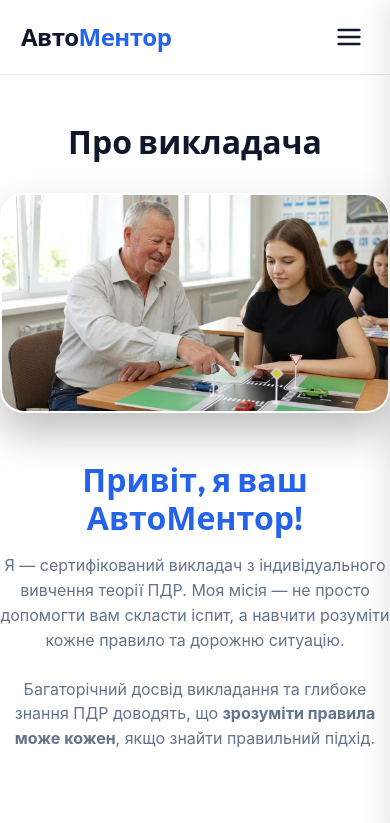
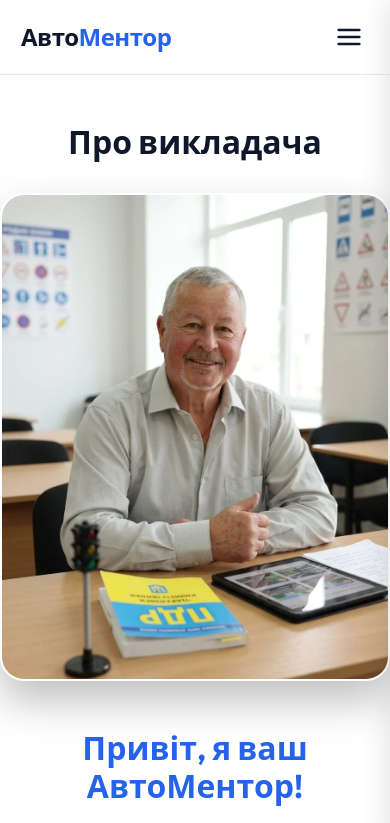
Before and after one commit to Bodia/auto_school_mentor, a Next.js app: page /about in a window 390 px wide. Shown: the top 823 px of the page. Built offline with nearby package versions, Linux system fonts and the light colour scheme.

Commit message:
feat(about): update About page mentor image to Option 2 with ПДР manual

```diff
--- a/src/app/about/about.css
+++ b/src/app/about/about.css
@@ -11,7 +11,7 @@
 
 .about-image-wrapper {
   width: 100%;
-  aspect-ratio: 4/3;
+  aspect-ratio: 3/4;
   border-radius: 24px;
   overflow: hidden;
   box-shadow: 0 20px 40px rgba(0, 0, 0, 0.25);
@@ -80,8 +80,8 @@
   }
 
   .about-image-wrapper {
-    aspect-ratio: 16/9;
-    max-width: 550px;
+    aspect-ratio: 4/5;
+    max-width: 450px;
     margin: 0 auto;
   }
 }
--- a/src/app/about/page.tsx
+++ b/src/app/about/page.tsx
@@ -32,9 +32,9 @@ export default function About() {
           <div className="about-image-wrapper">
             <Image
               src="/instructor-about.webp"
-              alt="Індивідуальне заняття з викладачем теорії ПДР"
+              alt="Викладач теорії ПДР АвтоМентор за навчальним столом"
               width={600}
-              height={450}
+              height={800}
               className="about-image"
               priority
             />
```
Also changed, not shown: public/instructor-about.webp.
